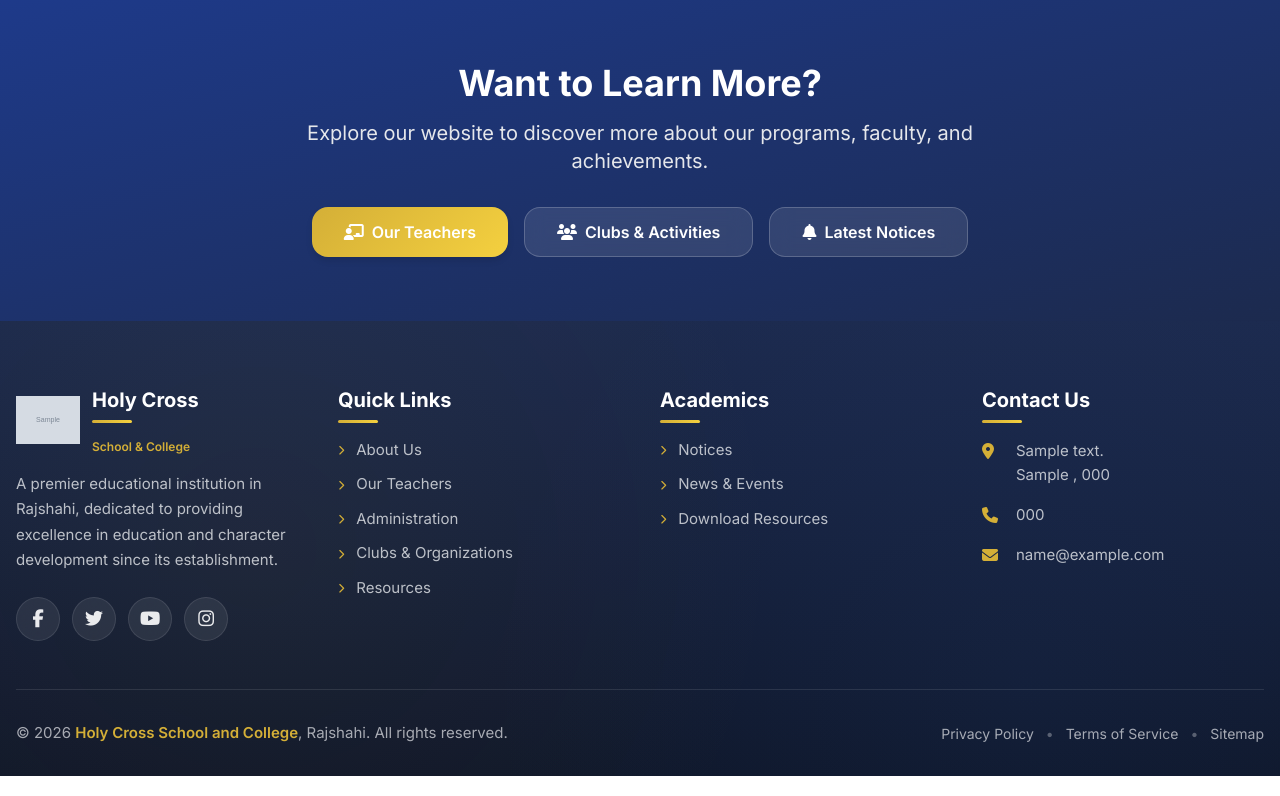
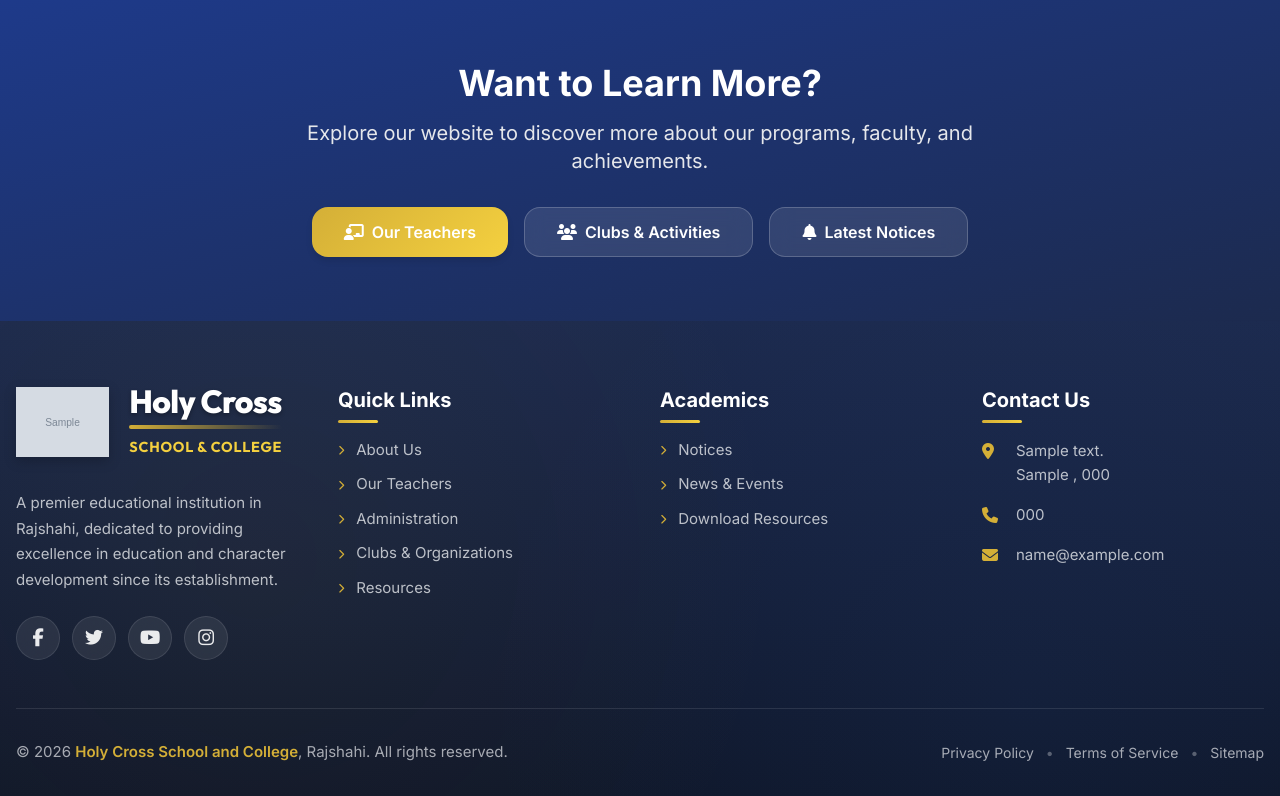
Before and after one commit to sjpbd/holy-Cross-Rajshahi-Website, a Django app: page /about/ in a window 1280 px wide. Shown: the part 871-1667 px from the top of the page. Run offline with Django 5.2, Linux system fonts and the light colour scheme; tables that the repository leaves empty hold one stand-in row (values such as "Sample post"); grey boxes marked "Sample" are stand-in pictures; some libraries are stand-ins or nearby versions; some web fonts are replaced.

Commit message:
Optimize image loading and improve footer branding

```diff
--- a/requirements.txt
+++ b/requirements.txt
@@ -1,6 +1,7 @@
 asgiref==3.11.0
 bleach==6.3.0
 Django==5.2
+django-cleanup==9.0.0
 django-htmx==1.17.0
 django-js-asset==3.1.2
 django-summernote==0.8.20.0
--- a/templates/includes/footer.html
+++ b/templates/includes/footer.html
@@ -22,18 +22,18 @@
         <div class="grid grid-cols-1 md:grid-cols-2 lg:grid-cols-4 gap-10 mb-12">
             <!-- About Section -->
             <div class="footer-section" data-aos="fade-up">
-                <div class="flex items-center mb-4">
+                <div class="footer-brand-lockup mb-8">
                     {% if school_info.logo %}
-                    <img src="{{ school_info.logo.url }}" alt="Holy Cross Logo" class="h-12 w-auto mr-3">
+                    <img src="{{ school_info.logo.url }}" alt="Holy Cross Logo" class="footer-logo">
                     {% else %}
-                    <div
-                        class="w-12 h-12 bg-gradient-to-br from-accent to-accent-light rounded-full flex items-center justify-center mr-3">
-                        <i class="fas fa-graduation-cap text-white text-xl"></i>
+                    <div class="footer-logo-placeholder">
+                        <i class="fas fa-graduation-cap text-white text-3xl"></i>
                     </div>
                     {% endif %}
-                    <div>
-                        <h3 class="footer-heading">Holy Cross</h3>
-                        <p class="text-accent text-xs font-semibold">School & College</p>
+                    <div class="brand-text">
+                        <h3 class="footer-brand-title">Holy Cross</h3>
+                        <div class="brand-divider"></div>
+                        <p class="footer-brand-subtitle">School & College</p>
                     </div>
                 </div>
                 <p class="footer-text mb-6">
@@ -216,6 +216,69 @@
         border-radius: 2px;
     }
 
+    /* Brand Lockup Styles */
+    .footer-brand-lockup {
+        display: flex;
+        align-items: center;
+        gap: 1.25rem;
+    }
+
+    .footer-logo {
+        height: 70px; /* Increased from 48px */
+        width: auto;
+        filter: drop-shadow(0 4px 6px rgba(0, 0, 0, 0.2));
+        transition: transform 0.3s ease;
+    }
+
+    .footer-logo:hover {
+        transform: scale(1.05);
+    }
+
+    .footer-logo-placeholder {
+        width: 70px;
+        height: 70px;
+        background: linear-gradient(135deg, #1e3a8a, #3b82f6);
+        border-radius: 1.25rem;
+        display: flex;
+        align-items: center;
+        justify-content: center;
+        box-shadow: 0 8px 20px rgba(0, 0, 0, 0.2);
+    }
+
+    .brand-text {
+        display: flex;
+        flex-direction: column;
+    }
+
+    .footer-brand-title {
+        font-family: 'Outfit', 'Inter', sans-serif;
+        color: white;
+        font-size: 2rem; /* Modern, larger size */
+        font-weight: 800;
+        letter-spacing: -0.02em;
+        line-height: 1;
+        margin-bottom: 0.5rem;
+        text-shadow: 0 2px 4px rgba(0, 0, 0, 0.3);
+    }
+
+    .brand-divider {
+        width: 100%;
+        height: 4px;
+        background: linear-gradient(90deg, #d4af37 0%, transparent 100%);
+        border-radius: 2px;
+        margin-bottom: 0.5rem;
+    }
+
+    .footer-brand-subtitle {
+        font-family: 'Outfit', sans-serif;
+        color: #f4d03f;
+        font-size: 0.9rem;
+        font-weight: 700;
+        letter-spacing: 0.05em;
+        text-transform: uppercase;
+        margin: 0;
+    }
+
     .footer-text {
         color: rgba(229, 231, 235, 0.8);
         font-size: 0.9375rem;
```
Also changed, not shown: holy_cross/settings.py (+10 -3 lines), templates/gallery/album_detail.html (+24 -4 lines), templates/gallery/gallery_list.html (+11 -4 lines), templates/home.html (+35 -8 lines), templates/people/administration.html (+28 -7 lines), templates/people/staff.html (+12 -4 lines), templates/people/teachers.html (+12 -4 lines).
